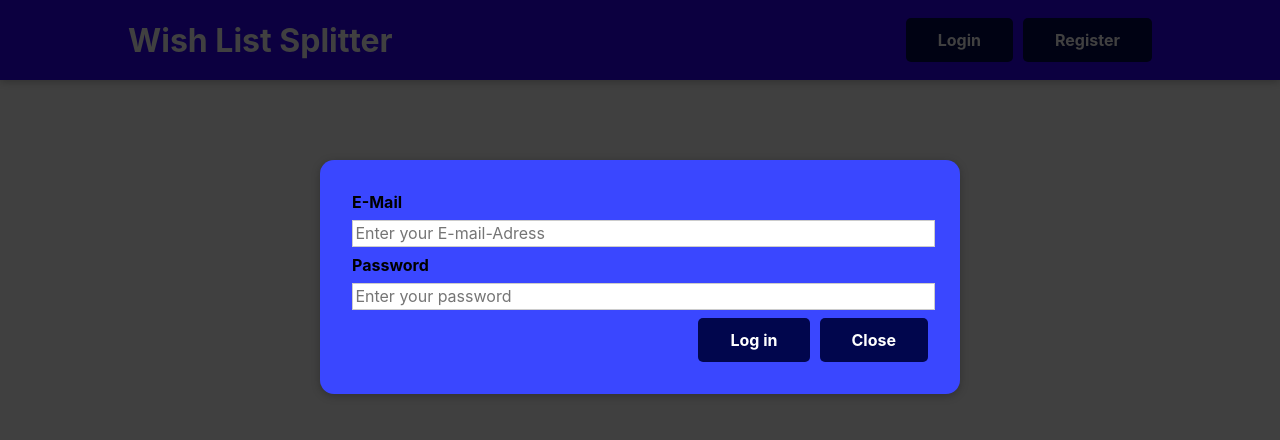
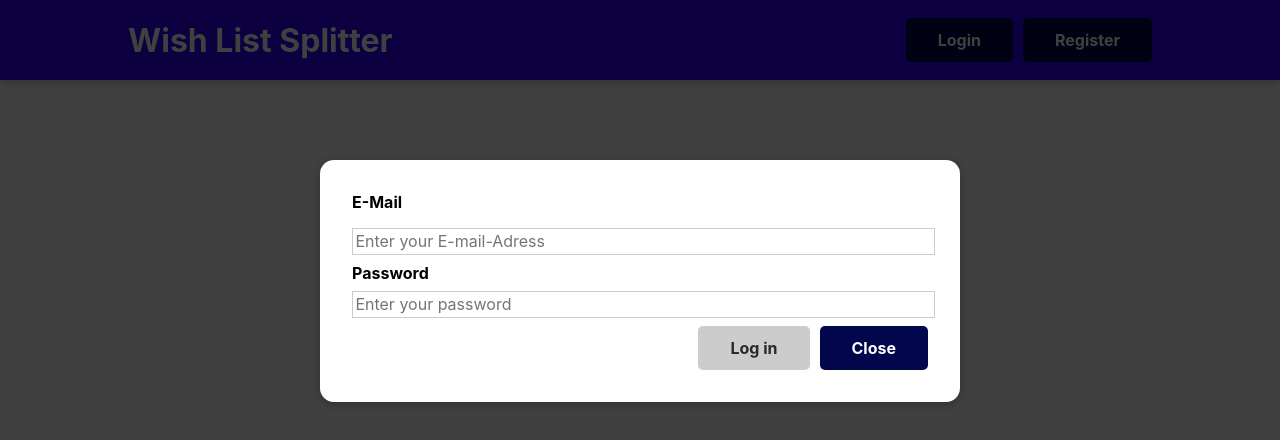
Before and after one commit to Patrykshub/wish-list-splitter, a React (Create React App) app: page / in a window 1280 px wide. Both pictures are taken after a click on the button "Login". Shown: the top 440 px of the page. Built offline with nearby package versions, Linux system fonts and the light colour scheme; the HTML template or start-up script is replaced by a standard one.

Commit message:
feat: working on formSubmission

```diff
--- a/src/components/Login/Modal.module.css
+++ b/src/components/Login/Modal.module.css
@@ -13,7 +13,7 @@
     top: 20vh;
     left: 5%;
     width: 90%;
-    background-color: #3a47ff;
+    background-color: #ffffff;
     border-radius: 14px;
     box-shadow: 0 2px 8px rgba(0, 0, 0, 0.25);
     z-index: 30;
@@ -121,6 +121,48 @@ button:disabled:active {
   background-color: #ffffff;
 }
 
-.error-text {
-  color: #b40e0e;
+.error_text {
+  color: #aa1414;
+
 }
+
+.form_control {
+  margin-bottom: 1rem;
+}
+
+.form_control input,
+.form_control label {
+  display: block;
+}
+
+.form_control label {
+  font-weight: bold;
+  margin-bottom: 0.5rem;
+}
+
+.form_control input,
+.form_control select {
+  font: inherit;
+  padding: 0.5rem;
+  border-radius: 4px;
+  border: 1px solid #ccc;
+  width: 20rem;
+  max-width: 100%;
+}
+
+.form_control input:focus {
+  outline: none;
+  border-color: #240370;
+  background-color: #e0d4fd;
+}
+
+.control_group {
+  display: flex;
+  column-gap: 1rem;
+  flex-wrap: wrap;
+}
+
+.control-group .form_control {
+  min-width: 15rem;
+  flex: 1;
+}
--- a/src/components/Login/ModalLogIn.tsx
+++ b/src/components/Login/ModalLogIn.tsx
@@ -1,7 +1,14 @@
 import React, { Fragment } from "react";
-import { useRef, useState } from "react";
+import useInput from "../hooks/use-input";
 
 import classes from "./Modal.module.css";
+
+// kod Jakuba
+
+// export enum InputType {
+//   email = "email",
+//   password = "password",
+// }
 
 const ModalLogIn: React.FC<{
   onHideModal: () => void;
@@ -12,7 +19,6 @@ const ModalLogIn: React.FC<{
       <div className={classes.backdrop_login} onClick={props.onHideModal} />
     );
   };
-
   const Modal: React.FC<{
     onShowModal: () => void;
   }> = (props) => {
@@ -22,56 +28,104 @@ const ModalLogIn: React.FC<{
       </div>
     );
   };
-   const [emailIsValid, setEmailIsValid] = useState("")
-   const [formIsValid, setFormIsValid] = useState(true);
 
-  const enteredEmailRef = useRef<HTMLInputElement>(null);
-  const enteredPasswordRef = useRef<HTMLInputElement>(null);
+  const {
+    isValid: enteredPasswordIsValid,
+    value: enteredPassword,
+    hasError: enteredPasswordError,
+    valueChangeHandler: passwordChangeHandler,
+    inputBlurHandler: passwordInputBlur,
+    reset: lastNameReset,
+  } = useInput((value: string) => value.trim() !== "");
 
-  const submitHandler = (event: React.FormEvent) => {
-    event.preventDefault();
+  const {
+    isValid: enteredEmailIsValid,
+    value: enteredEmail,
+    hasError: enteredEmailError,
+    valueChangeHandler: emailChangeHandler,
+    inputBlurHandler: emailInputBlur,
+    reset: emailReset,
+  } = useInput((value: string) =>
+    value.match(
+      /^(([^<>()[\]\\.,;:\s@"]+(\.[^<>()[\]\\.,;:\s@"]+)*)|(".+"))@((\[[0-9]{1,3}\.[0-9]{1,3}\.[0-9]{1,3}\.[0-9]{1,3}\])|(([a-zA-Z\-0-9]+\.)+[a-zA-Z]{2,}))$/
+    )
+  );
 
-    const enteredEmail = enteredEmailRef.current!.value;
-    console.log(enteredEmail);
-    if (enteredEmail.trim().length === 0) {
-      setFormIsValid(false);
+  let formIsValid = false;
+  if (enteredPasswordIsValid && enteredEmailIsValid) {
+    formIsValid = true;
   }
+  const formSubmissionHandler = (FormEvent: any) => {
+    FormEvent.preventDefault();
 
+    if (!enteredPassword) {
+      return;
+    }
+    if (!enteredEmailIsValid) {
+      return;
+    }
+    console.log(enteredPassword, enteredEmail);
 
-    const enteredPassword = enteredPasswordRef.current!.value;
-    console.log(enteredPassword);
-    if (enteredPassword.trim().length === 0) {
-      setFormIsValid(false);
-    }
+    lastNameReset();
+    emailReset();
   };
+
+  // kod Jakuba
+
+  // const validate = (value: string, inputType: InputType) => {
+  //   const isInvalid = value.trim().length === 0;
+  //   switch (inputType) {
+  //     case InputType.email:
+  //       setEmailIsValid(!isInvalid);
+  //       break;
+  //     case InputType.password:
+  //       setPasswordIsValid(!isInvalid);
+  //       break;
+  //   }
+  // };
 
   return (
     <Fragment>
       {<Backdrop onHideModal={props.onHideModal} />}
       <Modal onShowModal={props.onShowModal}>
-        <form className={`${classes['input']} ${!formIsValid && classes.invalid}`} onSubmit={submitHandler}>
+        <form className={classes.control_group} onSubmit={formSubmissionHandler}>
+          <div className={classes.input}>
             <label htmlFor="email">E-Mail</label>
             <input
+              className={`${classes["input"]} ${
+                enteredEmail && classes.invalid
+              }`}
               id="email"
               type="text"
-            // value=
-            ref={enteredEmailRef}
+              value={enteredEmail}
+              onChange={emailChangeHandler}
+              onBlur={emailInputBlur}
               placeholder="Enter your E-mail-Adress"
             ></input>
-
+            {enteredEmailError && (
+              <p className={classes.error_text}>Check your email.</p>
+            )}
             <label htmlFor="password">Password</label>
             <input
               id="password"
               type="password"
-            ref={enteredPasswordRef}
+              value={enteredPassword}
+              onChange={passwordChangeHandler}
+              onBlur={passwordInputBlur}
               placeholder="Enter your password"
             ></input>
+            {enteredPasswordError && (
+              <p className={classes.error_text}>
+                Check your password.
+              </p>
+            )}
 
             <div className={classes.buttons_input}>
-            <button className={classes.button}>Log in</button>
+              <button disabled={!formIsValid} className={classes.button}>Log in</button>
               <button className={classes.button} onClick={props.onHideModal}>
                 Close
               </button>
+            </div>
           </div>
         </form>
       </Modal>
--- /dev/null
+++ b/src/components/hooks/use-input.tsx
@@ -0,0 +1,32 @@
+import { useState } from "react";
+
+const useInput = (validateValue: any) => {
+  const [enteredValue, setEnteredValue] = useState("");
+  const [isTouched, setIsTouched] = useState(false);
+
+  const valueIsValid = validateValue(enteredValue);
+  const hasError = !valueIsValid && isTouched;
+
+  const valueChangeHandler = (FormEvent:any) => {
+    setEnteredValue(FormEvent.target.value);
+  };
+  const inputBlurHandler = (FormEvent:any) => {
+    setIsTouched(true);
+  };
+
+  const reset = () => {
+    setEnteredValue("");
+    setIsTouched(false);
+  };
+
+  return {
+    isValid: valueIsValid,
+    value: enteredValue,
+    hasError,
+    valueChangeHandler,
+    inputBlurHandler,
+    reset,
+  };
+};
+
+export default useInput;
```
Lines whose indentation alone changed are shown as unchanged.
